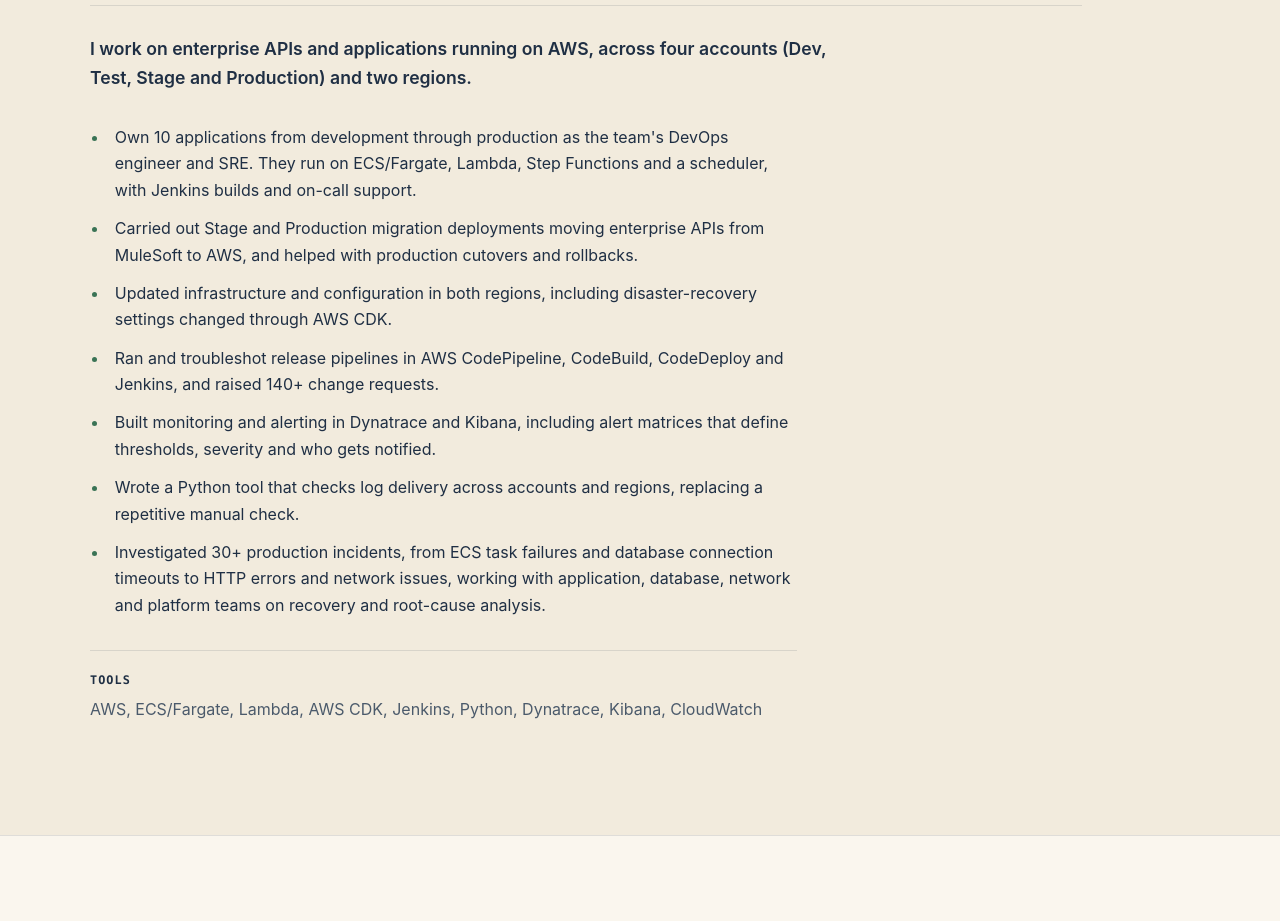
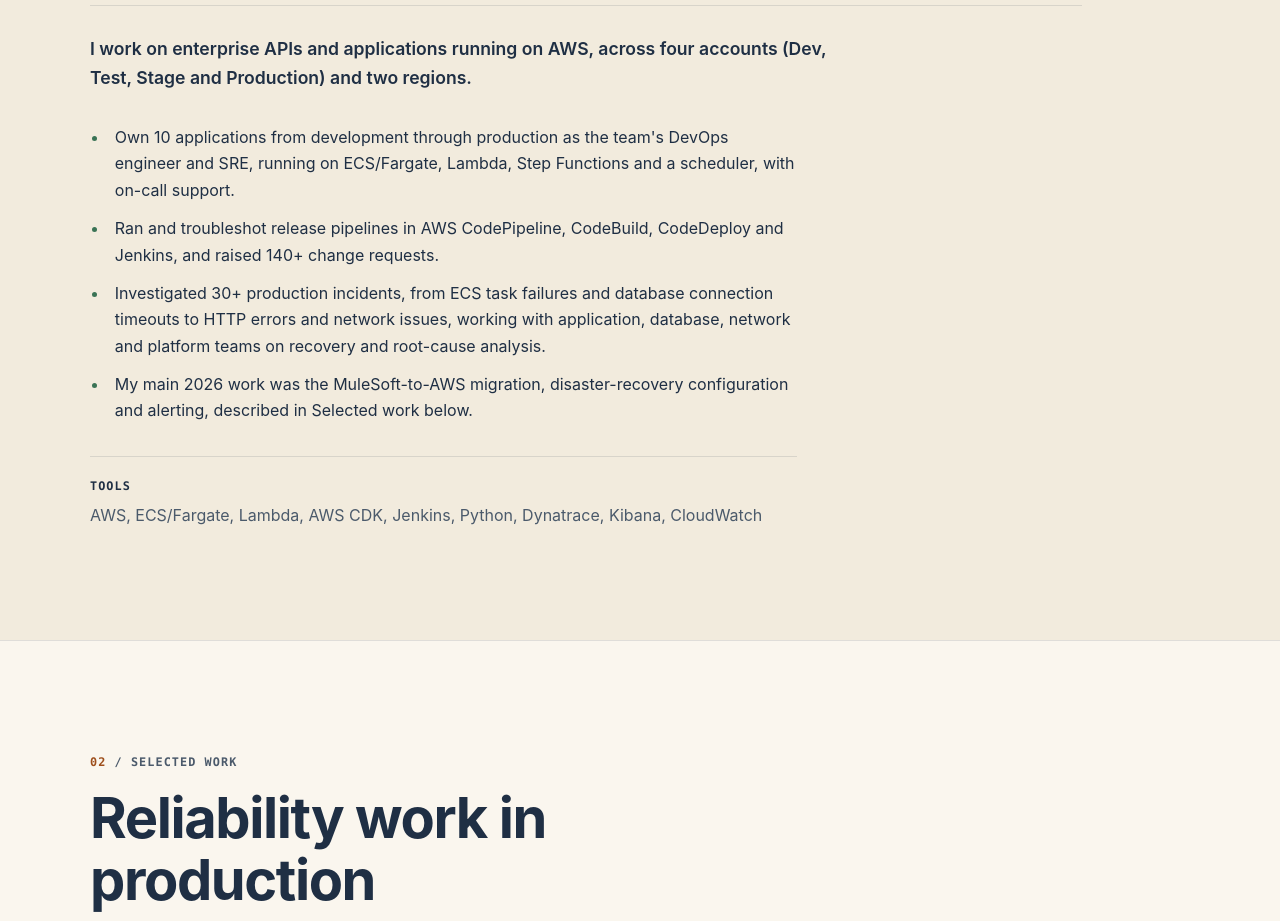
Before and after one commit to ramsrisaikotari/abhiram-portfolio, a React (Vite) app: page / in a window 1280 px wide. Shown: the part 1720-2641 px from the top of the page. Built offline with nearby package versions, Linux system fonts and the light colour scheme; a web font is replaced by a local one.

Commit message:
Iteration 101: replace experience bullets with supplied wording

```diff
--- a/src/data/siteContent.ts
+++ b/src/data/siteContent.ts
@@ -37,13 +37,10 @@ export const experience = {
   summary:
     "I work on enterprise APIs and applications running on AWS, across four accounts (Dev, Test, Stage and Production) and two regions.",
   responsibilities: [
-    "Own 10 applications from development through production as the team's DevOps engineer and SRE. They run on ECS/Fargate, Lambda, Step Functions and a scheduler, with Jenkins builds and on-call support.",
-    "Carried out Stage and Production migration deployments moving enterprise APIs from MuleSoft to AWS, and helped with production cutovers and rollbacks.",
-    "Updated infrastructure and configuration in both regions, including disaster-recovery settings changed through AWS CDK.",
+    "Own 10 applications from development through production as the team's DevOps engineer and SRE, running on ECS/Fargate, Lambda, Step Functions and a scheduler, with on-call support.",
     "Ran and troubleshot release pipelines in AWS CodePipeline, CodeBuild, CodeDeploy and Jenkins, and raised 140+ change requests.",
-    "Built monitoring and alerting in Dynatrace and Kibana, including alert matrices that define thresholds, severity and who gets notified.",
-    "Wrote a Python tool that checks log delivery across accounts and regions, replacing a repetitive manual check.",
     "Investigated 30+ production incidents, from ECS task failures and database connection timeouts to HTTP errors and network issues, working with application, database, network and platform teams on recovery and root-cause analysis.",
+    "My main 2026 work was the MuleSoft-to-AWS migration, disaster-recovery configuration and alerting, described in Selected work below.",
   ],
   tools:
     "AWS, ECS/Fargate, Lambda, AWS CDK, Jenkins, Python, Dynatrace, Kibana, CloudWatch",
```
Also changed, not shown: 1 other file (tests, documents, lock files or other folders).
